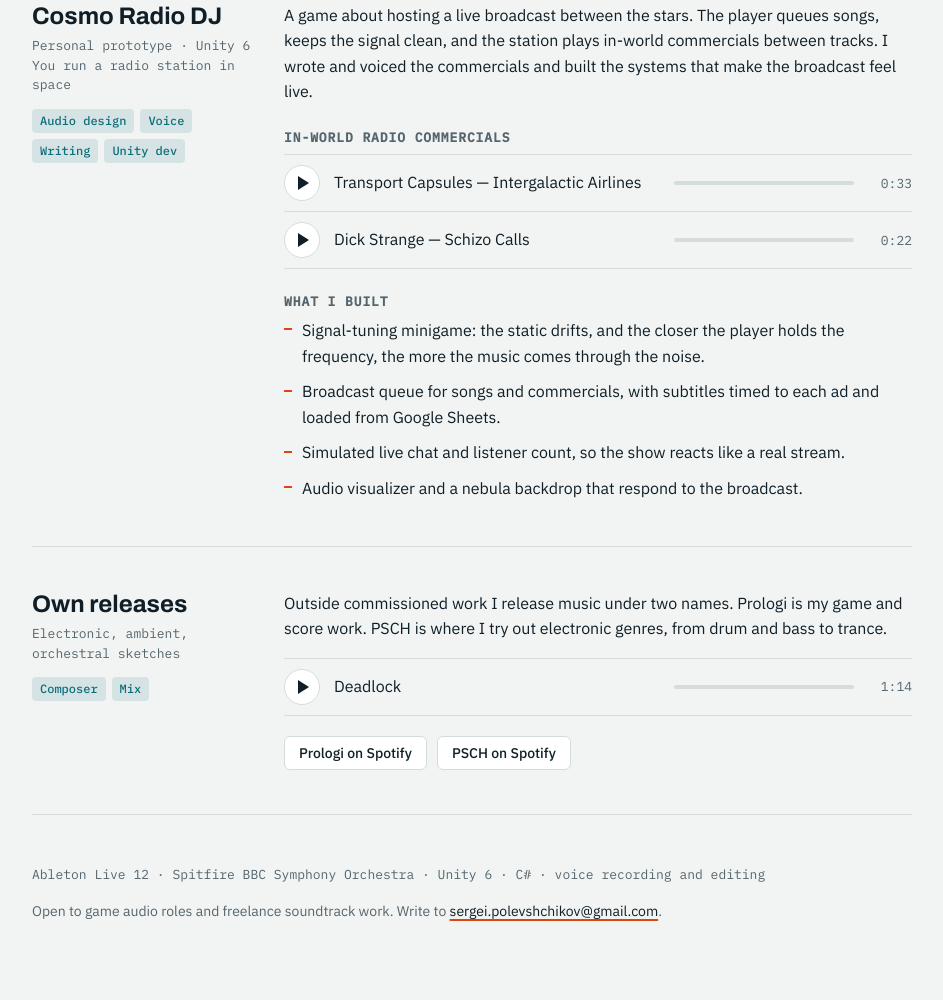
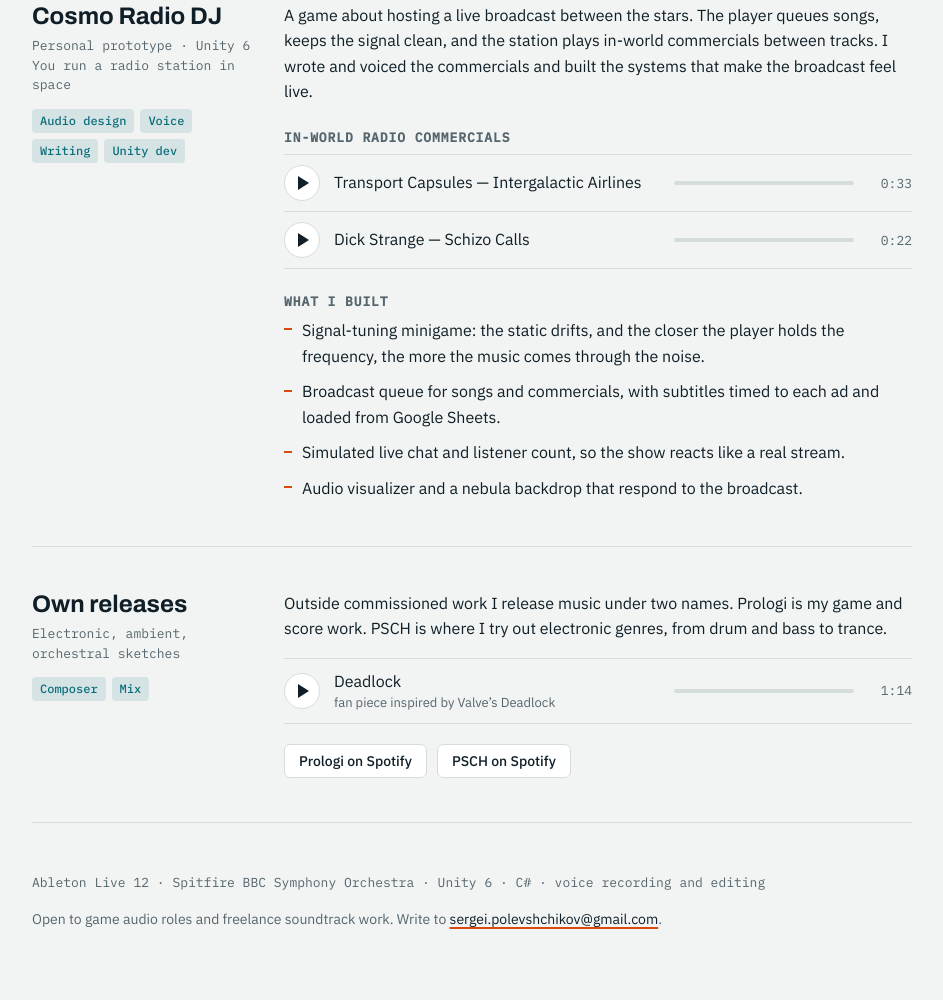
Before and after one commit to SergeiPolev/SergeiPolev.github.io, a plain HTML site: page index.html in a window 1280 px wide. Shown: the part 1155-2155 px from the top of the page, without its empty margins (168-1111 px from the left). Drawn offline with Linux system fonts and the light colour scheme.

Commit message:
Describe Deadlock as a fan piece
Co-Authored-By: Claude Opus 5.5 <noreply@anthropic.com>
Claude-Session: https://claude.ai/code/session_012VtwaCUTXSWnjekHZiL9u1

```diff
--- a/index.html
+++ b/index.html
@@ -70,6 +70,7 @@ h1 span{color:var(--accent)}
 .player-list{list-style:none;margin:0;padding:0;border-top:1px solid var(--rule)}
 .trk{display:grid;grid-template-columns:36px minmax(0,1fr) minmax(60px,180px) 44px;align-items:center;gap:14px;padding:10px 0;border-bottom:1px solid var(--rule);font-variant-numeric:tabular-nums}
 .trk .t{overflow-wrap:anywhere}
+.trk .note{display:block;font:400 13px/1.4 var(--body);color:var(--muted)}
 .trk .d{font:400 13px/1 var(--mono);color:var(--muted);text-align:right}
 .play{width:36px;height:36px;border-radius:50%;border:1px solid var(--rule);background:var(--surface);cursor:pointer;display:grid;place-items:center;padding:0}
 .play::before{content:"";width:0;height:0;border-left:11px solid var(--ink);border-top:7px solid transparent;border-bottom:7px solid transparent;margin-left:3px}
@@ -171,7 +172,7 @@ footer .tools{font:400 13px/1.7 var(--mono)}
   <div class="body">
     <p>Outside commissioned work I release music under two names. Prologi is my game and score work. PSCH is where I try out electronic genres, from drum and bass to trance.</p>
     <ol class="player-list">
-      <li class="trk" data-src="audio/deadlock.mp3"><button type="button" class="play" aria-label="Play Deadlock"></button><span class="t">Deadlock</span><span class="bar"><span></span></span><span class="d">1:14</span></li>
+      <li class="trk" data-src="audio/deadlock.mp3"><button type="button" class="play" aria-label="Play Deadlock"></button><span class="t">Deadlock <span class="note">fan piece inspired by Valve’s Deadlock</span></span><span class="bar"><span></span></span><span class="d">1:14</span></li>
     </ol>
     <div class="row">
       <a class="btn" href="https://open.spotify.com/artist/7iaA287wLiVuu4hKI3a7GG">Prologi on Spotify</a>
```
